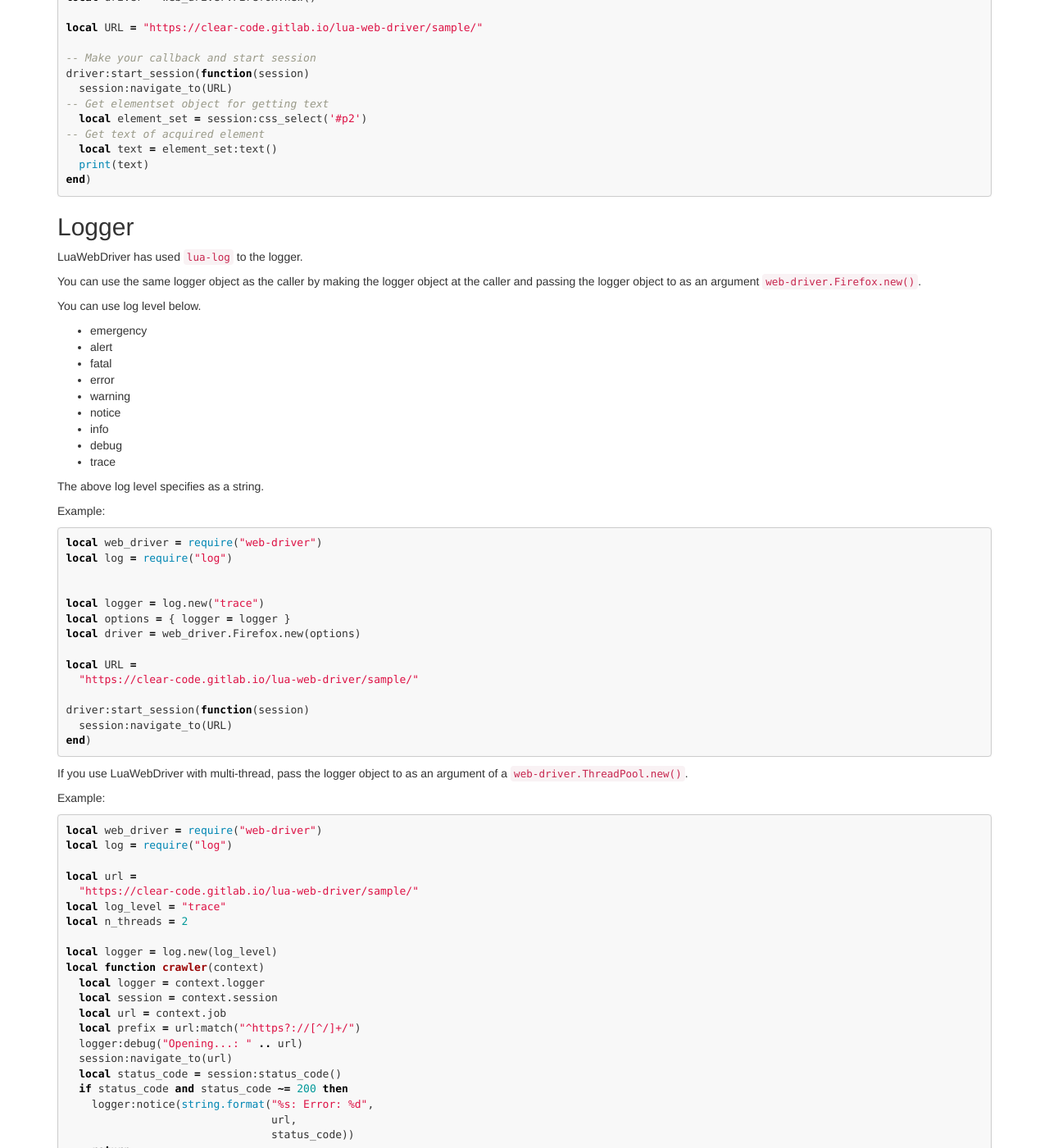
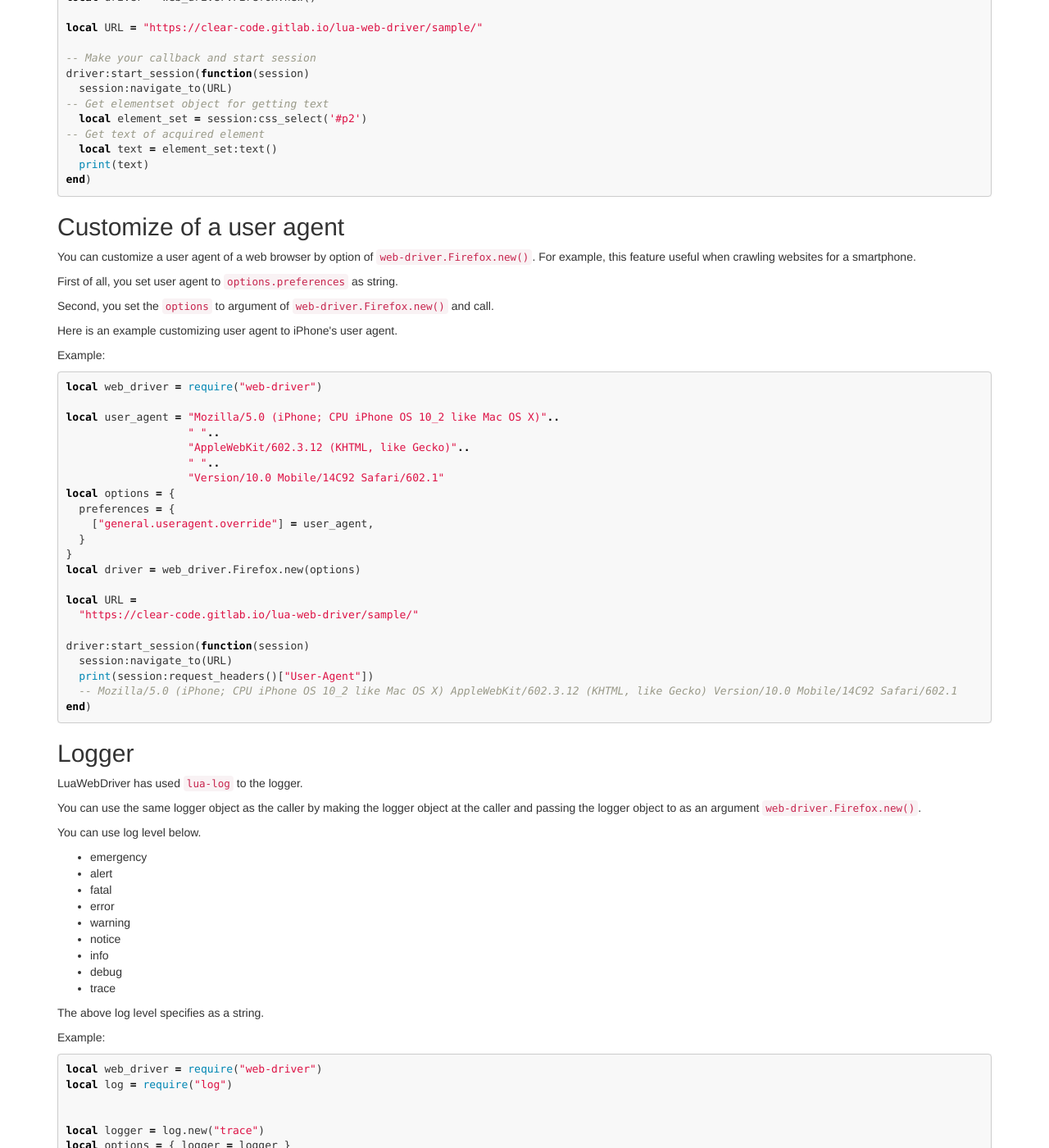
Before and after one commit to clear-code/lua-web-driver, a Jekyll site: the page built from docs/tutorial/index.md, in a window 1280 px wide and 1400 px high, scrolled down 4500 px. Shown: the whole window at 82% size. Built offline with Jekyll 4.4.1, drawn with Linux system fonts in a browser that asks for light colours.

Commit message:
doc tutorial: add tutorial for customize user agent

````diff
--- a/docs/tutorial/index.md
+++ b/docs/tutorial/index.md
@@ -283,6 +283,44 @@ driver:start_session(function(session)
 end)
 ```
 
+## Customize of a user agent
+
+You can customize a user agent of a web browser by option of [`web-driver.Firefox.new()`][firefox-new].
+For example, this feature useful when crawling websites for a smartphone.
+
+First of all, you set user agent to `options.preferences` as string.
+
+Second, you set the `options` to argument of [`web-driver.Firefox.new()`][firefox-new] and call.
+
+Here is an example customizing user agent to iPhone's user agent.
+
+Example:
+
+```lua
+local web_driver = require("web-driver")
+
+local user_agent = "Mozilla/5.0 (iPhone; CPU iPhone OS 10_2 like Mac OS X)"..
+                   " "..
+                   "AppleWebKit/602.3.12 (KHTML, like Gecko)"..
+                   " "..
+                   "Version/10.0 Mobile/14C92 Safari/602.1"
+local options = {
+  preferences = {
+    ["general.useragent.override"] = user_agent,
+  }
+}
+local driver = web_driver.Firefox.new(options)
+
+local URL =
+  "https://clear-code.gitlab.io/lua-web-driver/sample/"
+
+driver:start_session(function(session)
+  session:navigate_to(URL)
+  print(session:request_headers()["User-Agent"])
+  -- Mozilla/5.0 (iPhone; CPU iPhone OS 10_2 like Mac OS X) AppleWebKit/602.3.12 (KHTML, like Gecko) Version/10.0 Mobile/14C92 Safari/602.1
+end)
+```
+
 ## Logger {#logger}
 
 LuaWebDriver has used [`lua-log`][lua-log] to the logger.
````
Also changed, not shown: docs/ja/tutorial/index.md (+37 -0 lines), 1 other file.
